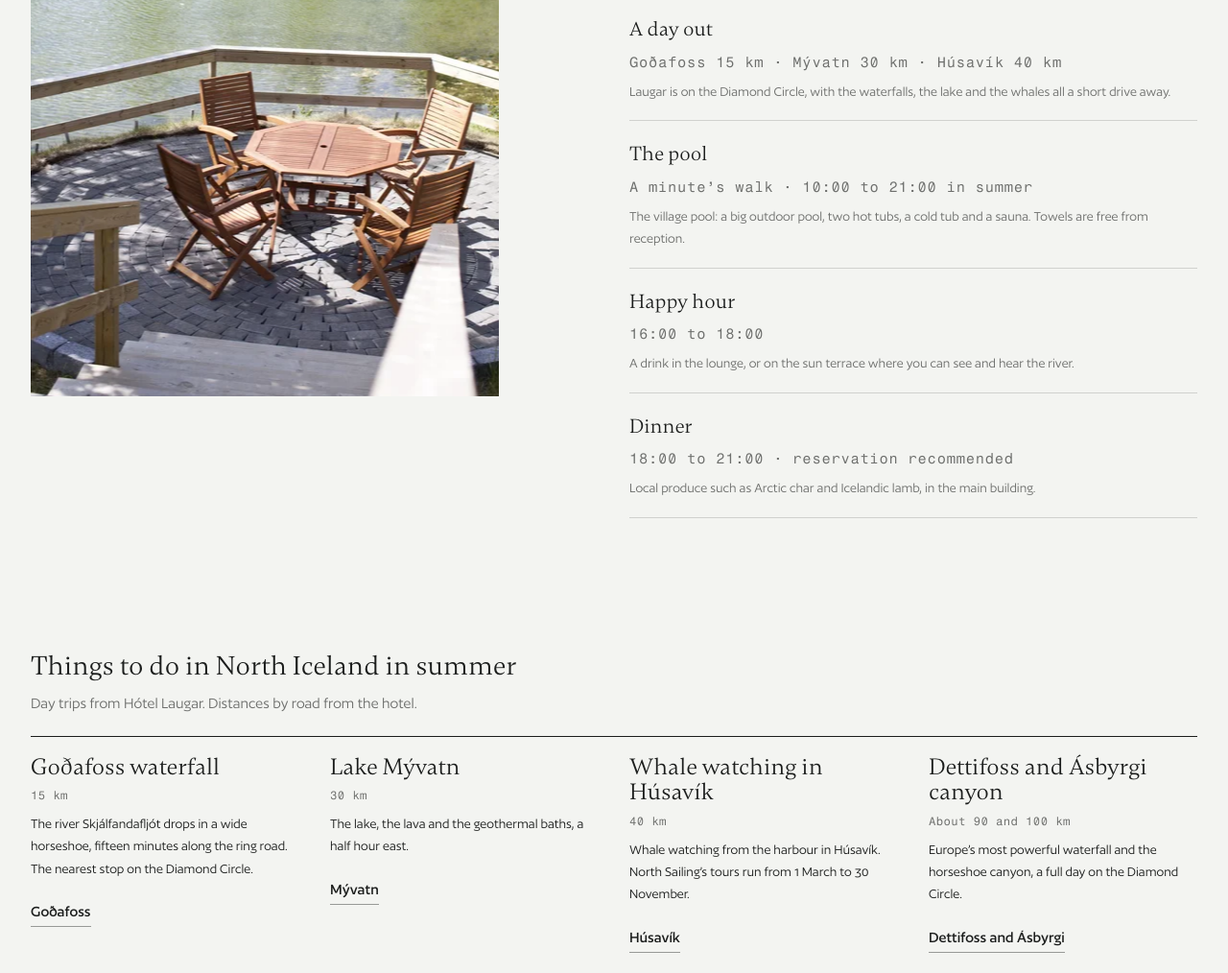
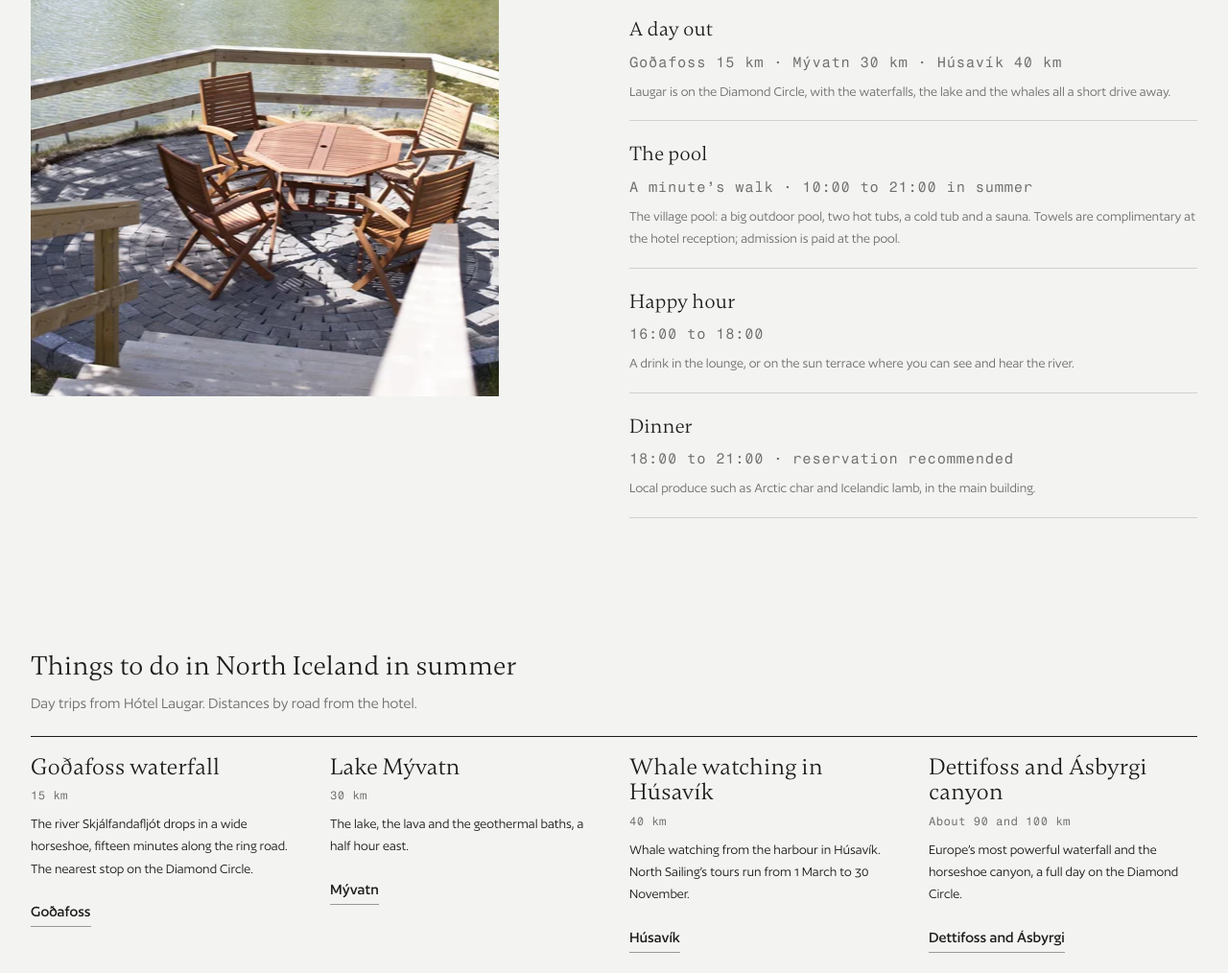
Before and after one commit to SindriMar02/hotellaugar-preview, a plain HTML site: page summer/index.html in a window 1280 px wide. Shown: the part 1619-2633 px from the top of the page at 96% size. Drawn offline with Linux system fonts and the light colour scheme.

Commit message:
Deploy 6bbc1af (noindex preview)

```diff
--- a/summer/index.html
+++ b/summer/index.html
@@ -87,7 +87,7 @@
     <ul class="hl-door__list hl-wt__stays">
       <li><b>Breakfast</b><span class="hl-wt__by">07:00 to 10:00 · included</span><span>A rich buffet in the restaurant, gluten free on request. Lunch packs for the road are made on request.</span></li>
       <li><b>A day out</b><span class="hl-wt__by">Goðafoss 15 km · Mývatn 30 km · Húsavík 40 km</span><span>Laugar is on the Diamond Circle, with the waterfalls, the lake and the whales all a short drive away.</span></li>
-      <li><b>The pool</b><span class="hl-wt__by">A minute’s walk · 10:00 to 21:00 in summer</span><span>The village pool: a big outdoor pool, two hot tubs, a cold tub and a sauna. Towels are free from reception.</span></li>
+      <li><b>The pool</b><span class="hl-wt__by">A minute’s walk · 10:00 to 21:00 in summer</span><span>The village pool: a big outdoor pool, two hot tubs, a cold tub and a sauna. Towels are complimentary at the hotel reception; admission is paid at the pool.</span></li>
       <li><b>Happy hour</b><span class="hl-wt__by">16:00 to 18:00</span><span>A drink in the lounge, or on the sun terrace where you can see and hear the river.</span></li>
       <li><b>Dinner</b><span class="hl-wt__by">18:00 to 21:00 · reservation recommended</span><span>Local produce such as Arctic char and Icelandic lamb, in the main building.</span></li>
     </ul>
```
